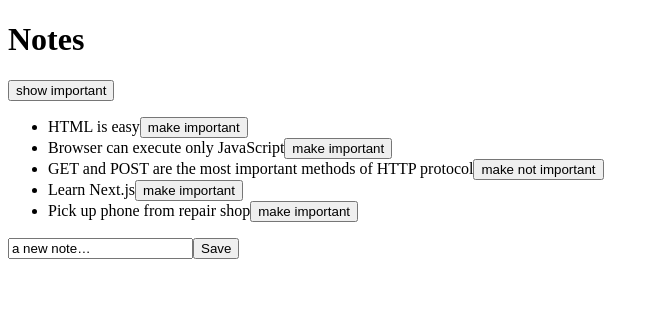
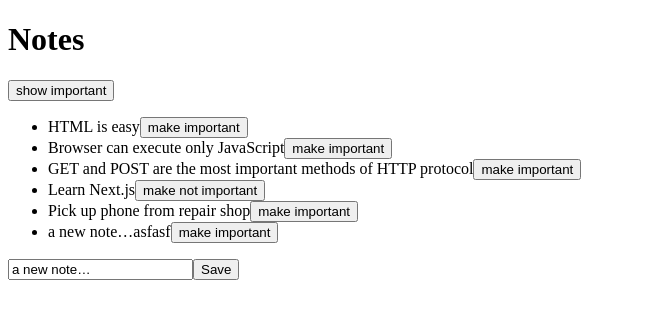
Before and after one commit to marekzelinka/notes-frontend, a React (Vite) app: page / in a window 1280 px wide. Shown: the top 318 px of the page, without its empty margins (0-659 px from the left). Built offline with nearby package versions, Linux system fonts and the light colour scheme; data requests are answered from the project's data file.

Commit message:
refactor backend api code

```diff
--- a/db.json
+++ b/db.json
@@ -13,17 +13,22 @@
     {
       "id": "3",
       "content": "GET and POST are the most important methods of HTTP protocol",
-      "important": true
+      "important": false
     },
     {
       "id": "4",
       "content": "Learn Next.js",
-      "important": false
+      "important": true
     },
     {
       "id": "5",
       "content": "Pick up phone from repair shop",
       "important": false
+    },
+    {
+      "id": "60ab",
+      "content": "a new note…asfasf",
+      "important": false
     }
   ]
 }
--- a/src/App.jsx
+++ b/src/App.jsx
@@ -1,6 +1,6 @@
-import axios from 'axios'
 import { useEffect, useState } from 'react'
 import { Note } from './components/Note.jsx'
+import { createNote, getNotes, updateNote } from './services/note.js'
 
 function App() {
   let [notes, setNotes] = useState([])
@@ -10,18 +10,14 @@ function App() {
   let notesToShow = showAll ? notes : notes.filter((note) => note.important)
 
   useEffect(() => {
-    axios
-      .get('http://localhost:3000/notes')
-      .then((response) => setNotes(response.data))
+    getNotes().then(setNotes)
   }, [])
 
   let toggleImportance = (noteId) => {
     let note = notes.find((note) => note.id === noteId)
     let changedNote = { ...note, important: !note.important }
 
-    axios
-      .put(`http://localhost:3000/notes/${noteId}`, changedNote)
-      .then(({ data }) => {
+    updateNote(noteId, changedNote).then((data) => {
       setNotes((notes) =>
         notes.map((note) => (note.id === noteId ? data : note)),
       )
@@ -52,11 +48,8 @@ function App() {
           let noteObject = {
             content: newNote,
             important: Math.random() < 0.5,
-            id: String(notes.length + 1),
           }
-          axios
-            .post('http://localhost:3000/notes', noteObject)
-            .then(({ data }) => {
+          createNote(noteObject).then((data) => {
             setNotes((notes) => notes.concat(data))
             setNewNote('')
           })
--- /dev/null
+++ b/src/services/note.js
@@ -0,0 +1,15 @@
+import axios from 'axios'
+
+const BASE_URL = 'http://localhost:3000/notes'
+
+export function getNotes() {
+  return axios.get(BASE_URL).then((response) => response.data)
+}
+
+export function createNote(data) {
+  return axios.post(BASE_URL, data).then((response) => response.data)
+}
+
+export function updateNote(id, data) {
+  return axios.put(`${BASE_URL}/${id}`, data).then((response) => response.data)
+}
```
Lines whose indentation alone changed are shown as unchanged.
